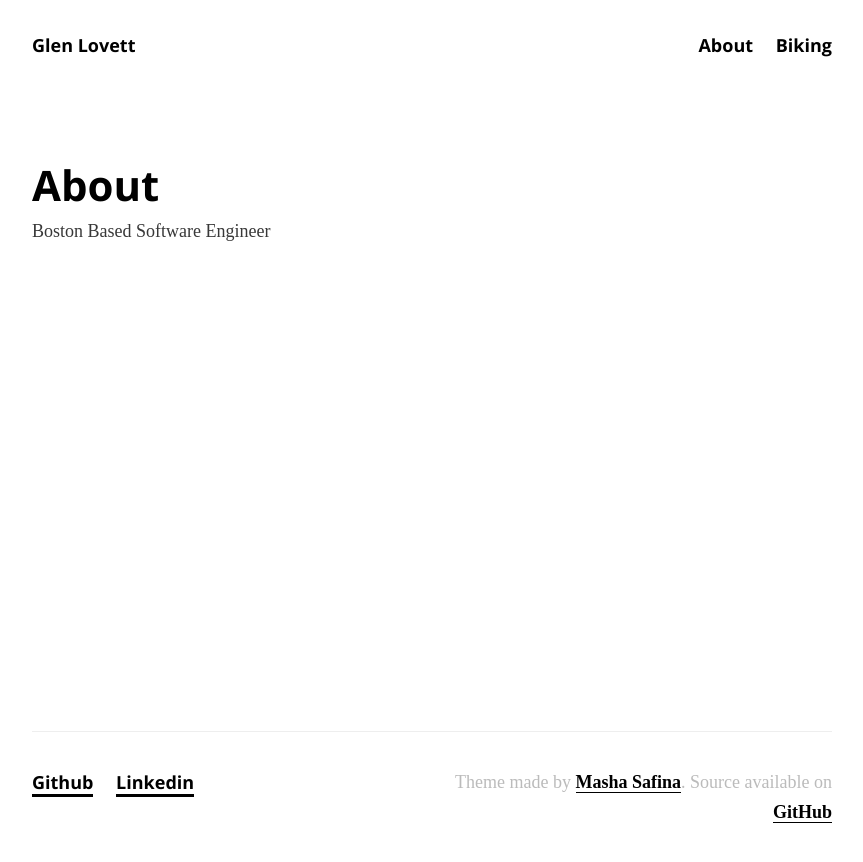
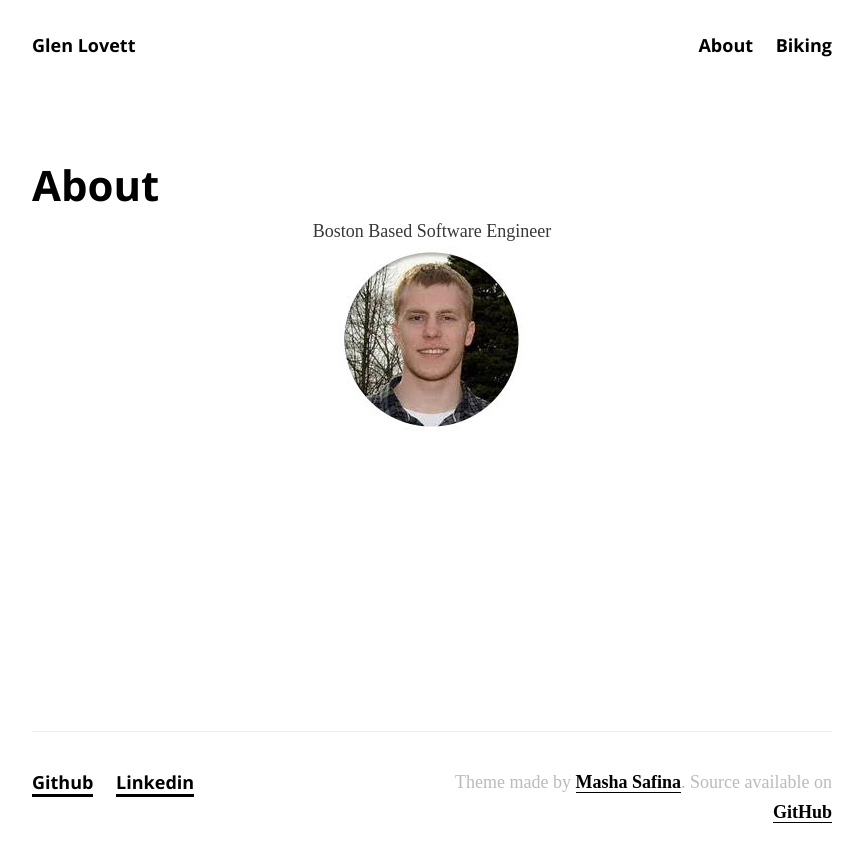
Before and after one commit to glenlovett/glenlovett.github.io, a Jekyll site: the page built from about.md, in a window 1280 px wide. Shown: the top 862 px of the page, without its empty margins (208-1071 px from the left). Built offline with Jekyll 4.4.1, drawn with Linux system fonts in a browser that asks for light colours; some web fonts are replaced.

Commit message:
Update about.md

```diff
--- a/about.md
+++ b/about.md
@@ -4,4 +4,8 @@ title: About
 permalink: /about/
 ---
 
+<p align="center">
 Boston Based Software Engineer
+<br />
+<img src="https://raw.githubusercontent.com/glenlovett/glenlovett.github.io/master/assets/me.jpg" alt="Me">
+</p>
```
